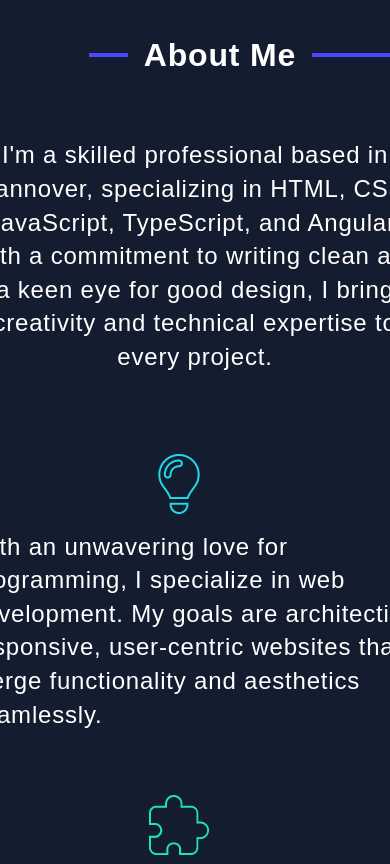
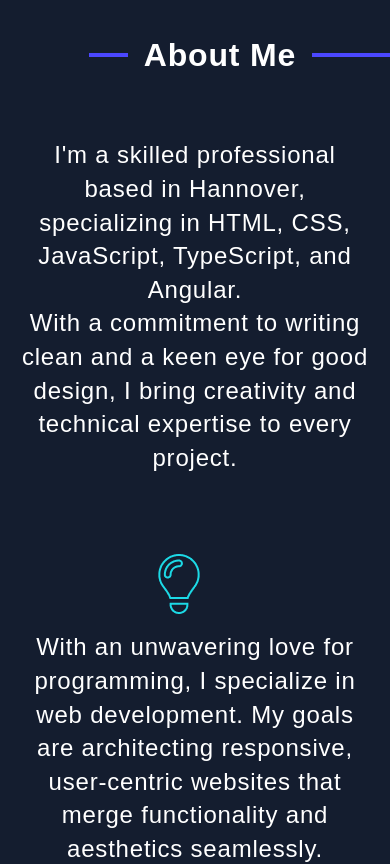
Before and after one commit to felianfilian/portfolio, an Angular app: page /#/ in a window 390 px wide. Shown: the part 840-1704 px from the top of the page. Built offline with nearby package versions, Linux system fonts and the light colour scheme.

Commit message:
anchor links update

```diff
--- a/src/app/section02-about/section02-about.component.html
+++ b/src/app/section02-about/section02-about.component.html
@@ -1,5 +1,5 @@
-<div id="section-about" style="position: relative; top: -80px"></div>
 <section>
+  <div id="section-about" style="position: absolute; top: -140px"></div>
   <div class="title-line title-right">
     <div class="bg-line width-20p"></div>
     <h2 class="dark-bg">
--- a/src/app/section02-about/section02-about.component.scss
+++ b/src/app/section02-about/section02-about.component.scss
@@ -39,7 +39,7 @@
   min-width: 200px;
   max-width: 350px;
 
-  margin-top: 16px;
+  margin-top: 32px;
 
   border: 2px solid $color01;
   border-radius: 50%;
@@ -60,11 +60,21 @@
 }
 
 @media (max-width: 576px) {
+  .about-01-01 {
+    min-width: unset;
+  }
+
+  .about-01-02 {
+    min-width: unset;
+  }
+
   .benefit-container {
     flex-direction: column;
     align-items: center;
     gap: 16px;
 
     padding: 32px 0 0 0;
+
+    text-align: center;
   }
 }
--- a/src/app/section03-skills/section03-skills.component.html
+++ b/src/app/section03-skills/section03-skills.component.html
@@ -1,5 +1,5 @@
-<div id="section-skills" style="position: relative; top: -80px"></div>
 <section>
+  <div id="section-skills" style="position: absolute; top: -140px"></div>
   <div class="title-line">
     <div class="bg-line width-40p"></div>
     <h2 class="dark-bg">Skills</h2>
--- a/src/app/section04-portfolio/section04-portfolio.component.html
+++ b/src/app/section04-portfolio/section04-portfolio.component.html
@@ -1,5 +1,5 @@
-<div id="section-portfolio" style="position: relative; top: -80px"></div>
 <section>
+  <div id="section-portfolio" style="position: absolute; top: -140px"></div>
   <div class="title-line title-right">
     <div class="bg-line width-20p"></div>
     <h2 class="dark-bg">Portfolio</h2>
--- a/src/app/section05-contact/section05-contact.component.html
+++ b/src/app/section05-contact/section05-contact.component.html
@@ -1,5 +1,5 @@
-<div id="section-contact" style="position: relative; top: -80px"></div>
 <section>
+  <div id="section-contact" style="position: absolute; top: -140px"></div>
   <div class="title-line">
     <div class="bg-line width-40p"></div>
     <h2 class="dark-bg">Contact</h2>
--- a/src/styles.scss
+++ b/src/styles.scss
@@ -57,6 +57,9 @@ p {
 
 section {
   overflow: hidden;
+
+  position: relative;
+
   padding-top: 0;
   padding-bottom: 32px;
 }
```
